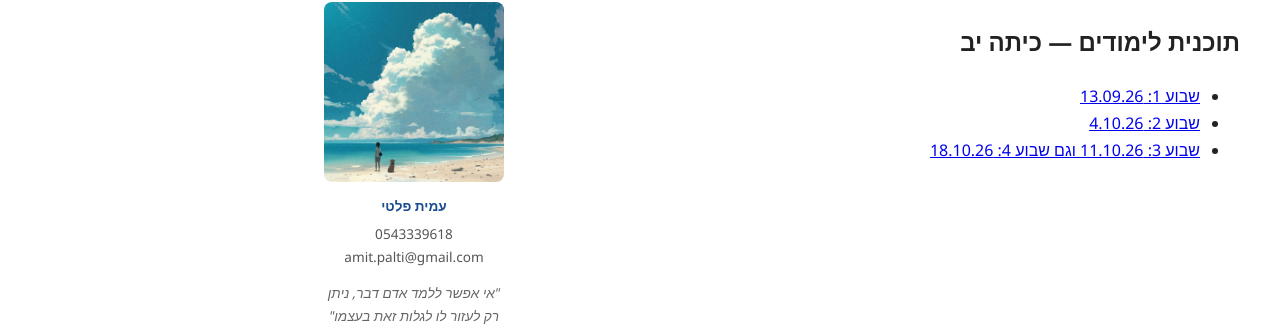
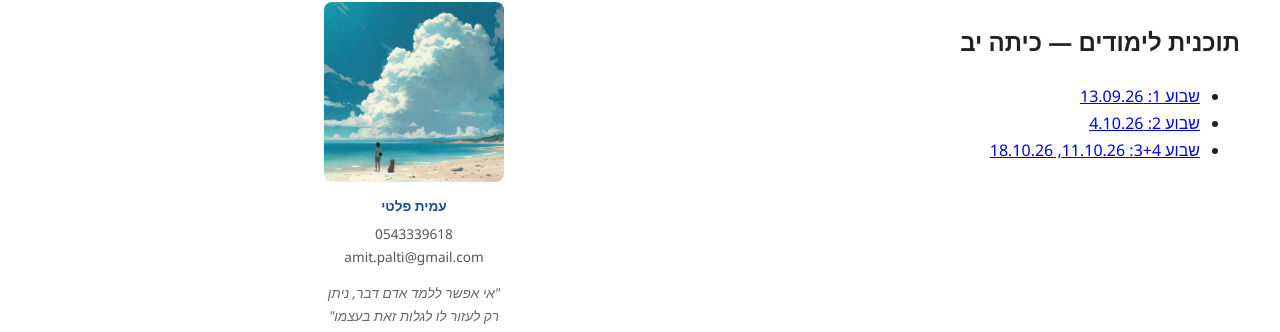
Before and after one commit to megidocs/amit4change, a Jekyll site: the page built from students/kita-yb/syllabus/index.md, in a window 1280 px wide. Shown: the part 179-511 px from the top of the page. Built offline with Jekyll 4.4.1, drawn with Linux system fonts in a browser that asks for light colours.

Commit message:
Update week 3 and 4 syllabus link format

```diff
--- a/students/kita-yb/syllabus/index.md
+++ b/students/kita-yb/syllabus/index.md
@@ -8,4 +8,4 @@ permalink: /students/kita-yb/syllabus/
 
 - [שבוע 1: 13.09.26](week-01/)
 - [שבוע 2: 4.10.26](week-02/)
-- [שבוע 3: 11.10.26 וגם  שבוע 4: 18.10.26](week-03/)
+- [שבוע 3+4: 11.10.26, 18.10.26](week-03/)
```
